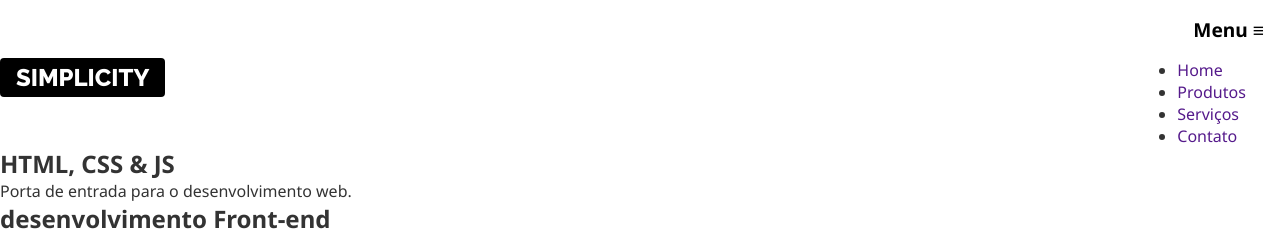
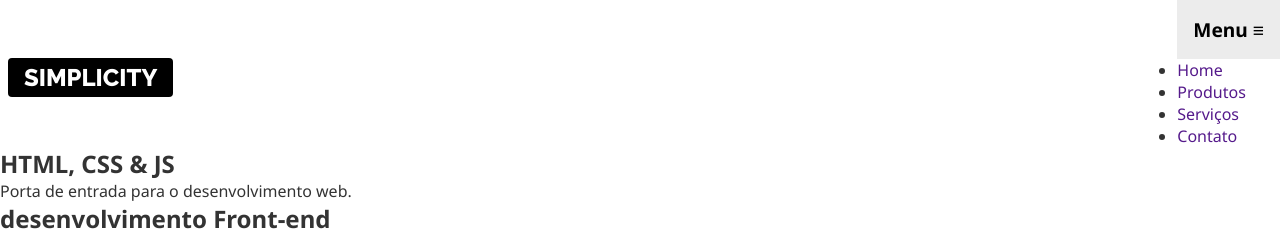
Before and after one commit to Paiaro/simplicity, a plain HTML site: page index.html in a window 1280 px wide. In both pictures the pointer is over the link 1228 px from the left and 29 px from the top of the page. Shown: the top 238 px of the page. Drawn offline with Linux system fonts and the light colour scheme.

Commit message:
Update style-index.css

```diff
--- a/css/style-index.css
+++ b/css/style-index.css
@@ -34,6 +34,7 @@ header{
   display: flex;
   justify-content: space-between;
   align-items: center;
+  margin-left: 0.5rem;
 }
 body{
   color: var(--cor-texto);
@@ -59,3 +60,7 @@ nav h2 a{
   padding: 1rem;
   display: inline-block;
 }
+nav h2 a:hover, nav h2 a:focus{
+  background-color: var(--cor-internediaria);
+
+}
```
